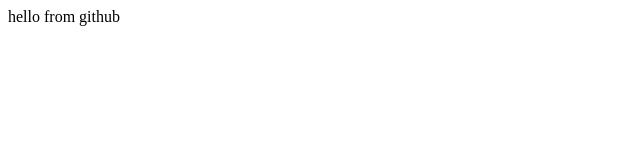
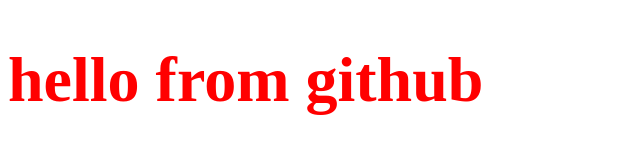
Before and after one commit to sania20-ss/my-first-repo, a plain HTML site: page index.html in a window 1280 px wide. Shown: the whole page, without its empty margins (0-640 px from the left). Drawn offline with Linux system fonts and the light colour scheme.

Commit message:
add style.css and minor html changes

```diff
--- a/index.html
+++ b/index.html
@@ -4,8 +4,9 @@
     <meta charset="UTF-8">
     <meta name="viewport" content="width=device-width, initial-scale=1.0">
     <title>Document</title>
+    <link rel="stylesheet" href="./style.css">
 </head>
 <body>
-   hello from github
+ <h1>hello from github</h1>
 </body>
 </html>
--- a/style.css
+++ b/style.css
@@ -1,3 +1,4 @@
-*{
-
+h1{
+    color: red;
+    font-size: 4rem;
 }
```
